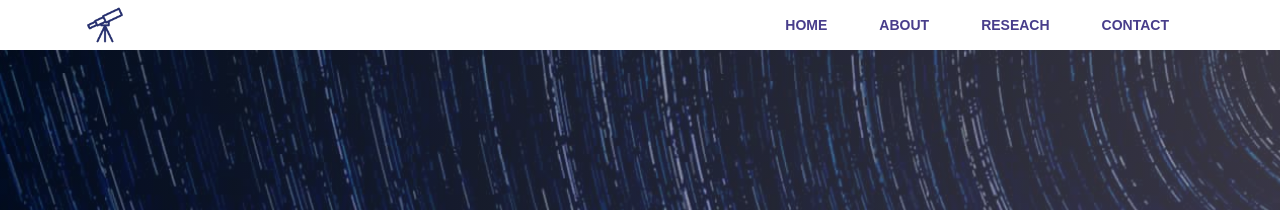
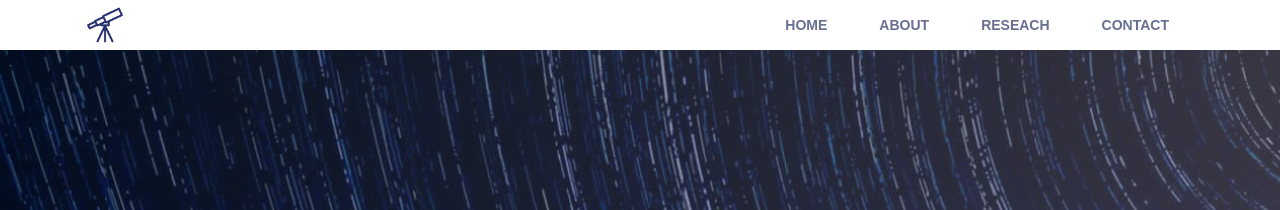
Before and after one commit to wei-lingfeng/lingfeng-wei.github.io, a Jekyll site: the page built from index.html, in a window 1280 px wide. Shown: the top 210 px of the page. Built offline with Jekyll 4.4.1, drawn with Linux system fonts in a browser that asks for light colours; nearby versions of some CDN libraries; some web fonts are replaced.

Commit message:
Update airspace.css

```diff
--- a/css/airspace.css
+++ b/css/airspace.css
@@ -88,7 +88,7 @@ header .navbar-default .navbar-nav {
   padding-top: 5px;
 }
 header .navbar-default .navbar-nav li a {
-  color: darkslateblue;
+  color: #696f91;
   padding: 10px 26px;
   font-size: 14px;
   font-family: 'Arial';
```
